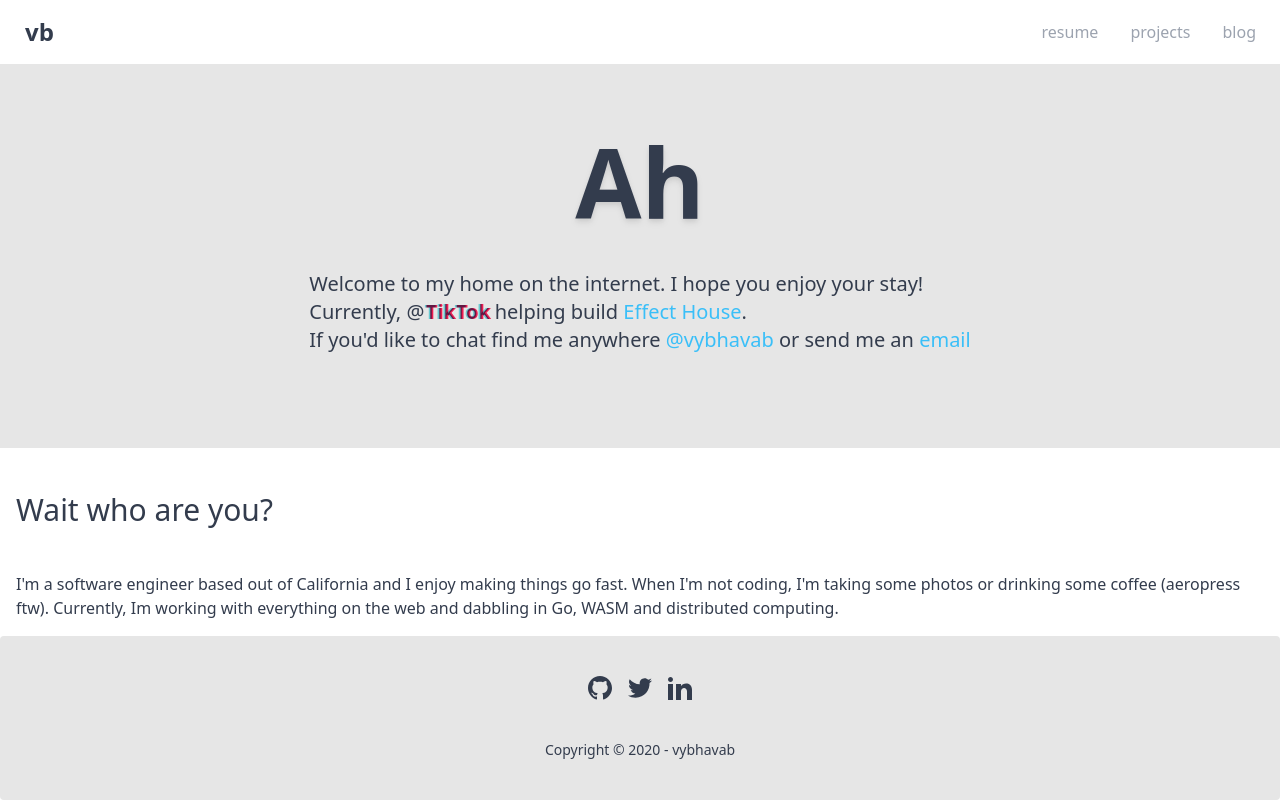
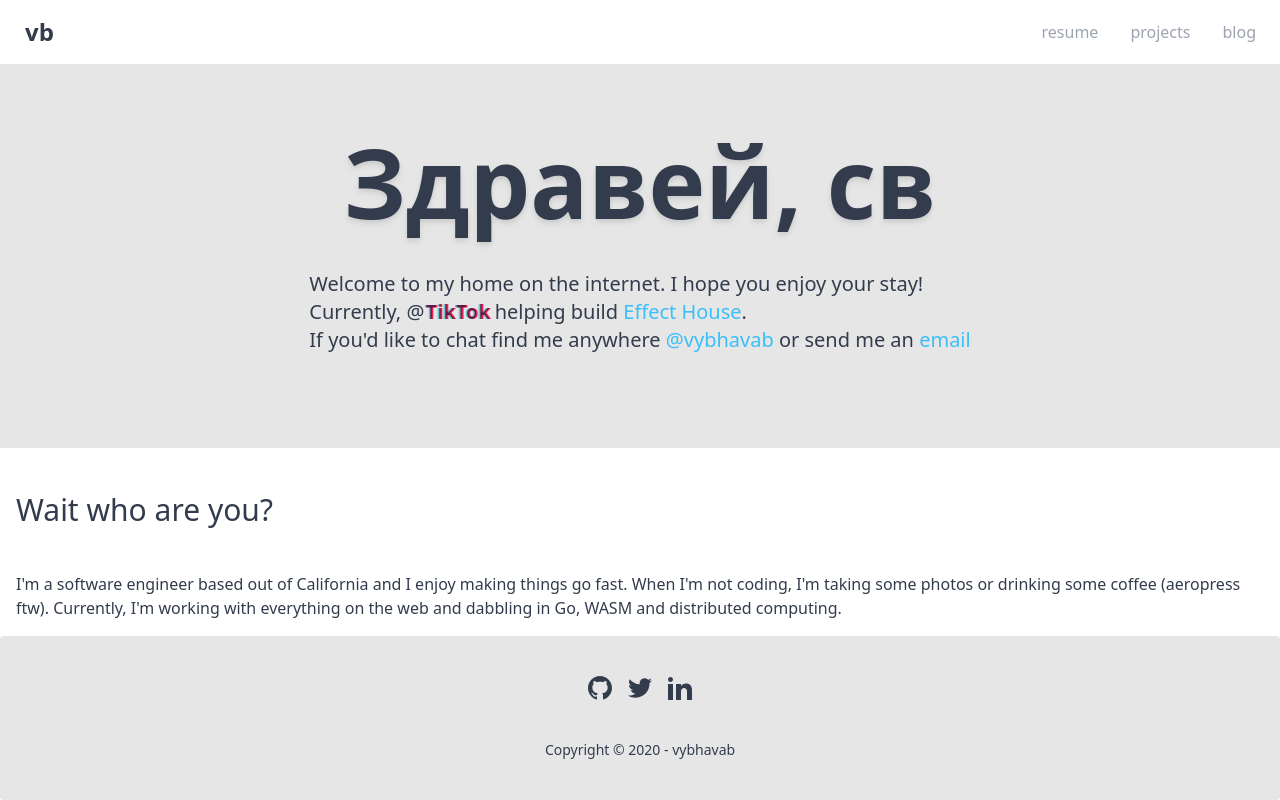
Before and after one commit to vybhavab/vybhavb-website, a Next.js app: page / in a window 1280 px wide. Built offline with nearby package versions, Linux system fonts and the light colour scheme.

Commit message:
feat: about me

```diff
--- a/public/data/indexLanguages.js
+++ b/public/data/indexLanguages.js
@@ -1,5 +1,4 @@
 const heroTitlesMultiLanguage = [
-  'Hello World!',
   'Pershëndetje Botë!',
   'أهلاً بالعالم',
   'Ahoj Světe!',
--- a/src/components/AboutMe.tsx
+++ b/src/components/AboutMe.tsx
@@ -12,7 +12,7 @@ const AboutMe = ():ReactElement => (
       {' '}
       or drinking some coffee (aeropress ftw).
       {' '}
-      Currently, Im working with everything on the web and dabbling in
+      Currently, I&apos;m working with everything on the web and dabbling in
       {' '}
       Go, WASM and distributed computing.
     </p>
--- a/src/pages/index.tsx
+++ b/src/pages/index.tsx
@@ -66,7 +66,11 @@ const Index = (): JSX.Element => (
       mobileHeroContent={mobileHeroContent}
     />
     <div className="container mx-auto px-4">
-      <AboutMe />
+      <div className="flex">
+        <div>
+          <AboutMe />
+        </div>
+      </div>
     </div>
   </div>
 );
```
